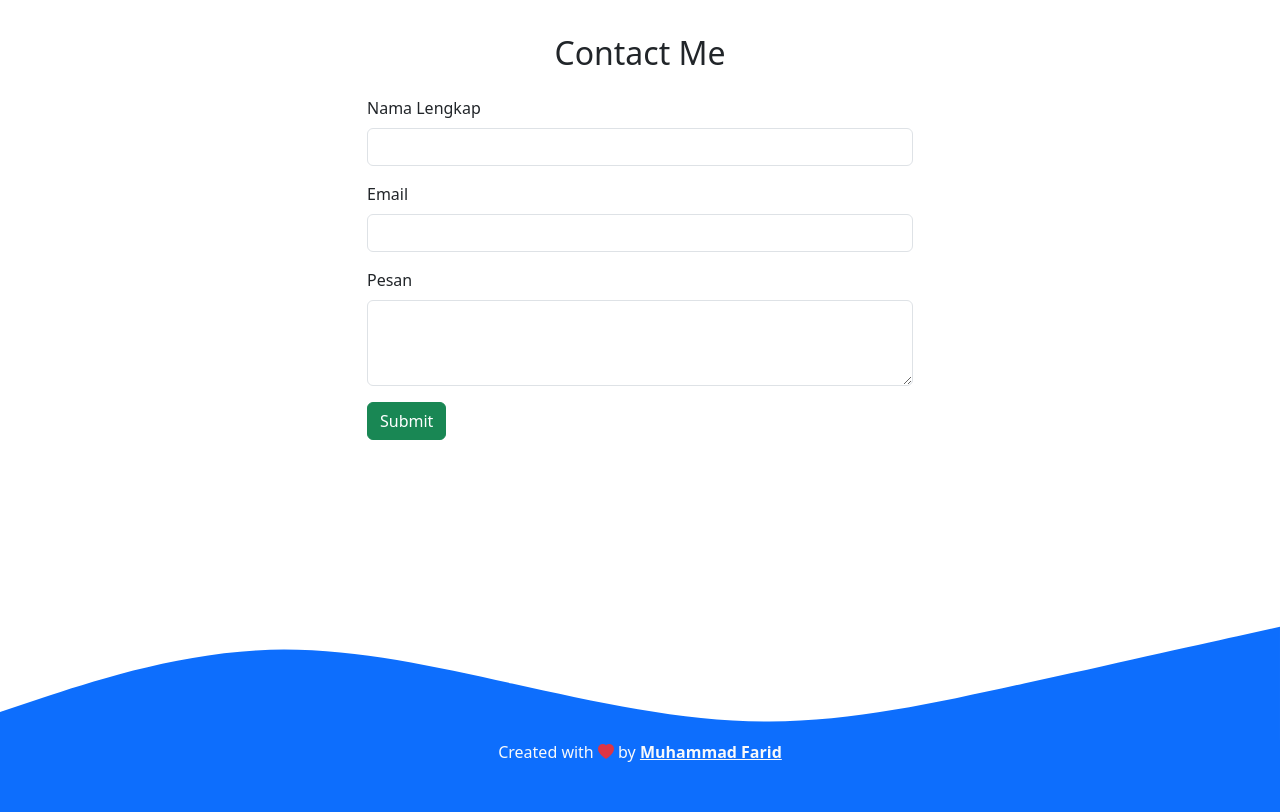
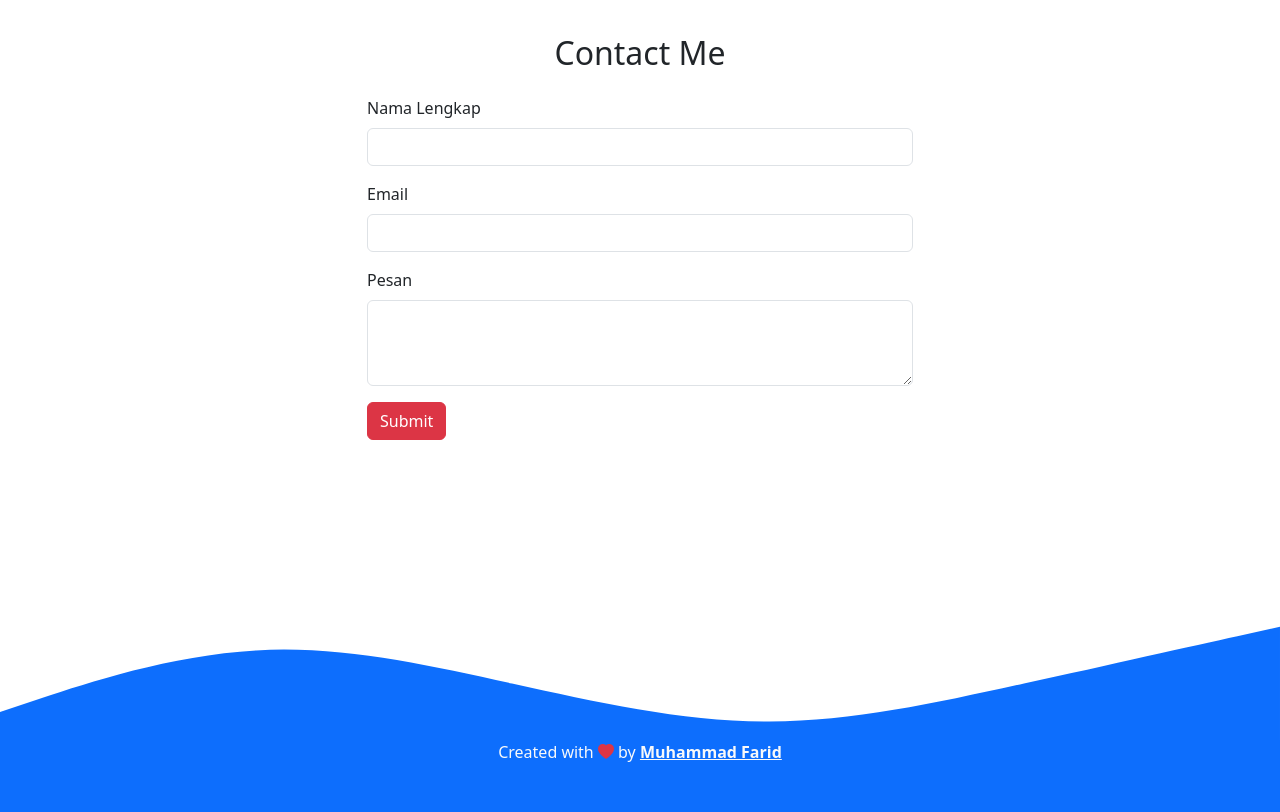
Before and after one commit to faridrifki/faridrifki.github.io, a plain HTML site: page index.html in a window 1280 px wide. Shown: the part 2498-3310 px from the top of the page. Drawn offline with nearby package versions, Linux system fonts and the light colour scheme.

Commit message:
merubah tombol menjadi warna merah

```diff
--- a/index.html
+++ b/index.html
@@ -160,7 +160,7 @@
                             <textarea class="form-control" id="pesan" rows="3" name="pesan"></textarea>
                           </div>
 
-                        <button type="submit" class="btn btn-success mb-3 btn-kirim">Submit</button>
+                        <button type="submit" class="btn btn-danger mb-3 btn-kirim">Submit</button>
 
                         <button class="btn btn-primary mb-3 btn-loading d-none" type="button" disabled>
                           <span class="spinner-border spinner-border-sm" role="status" aria-hidden="true"></span>
```
